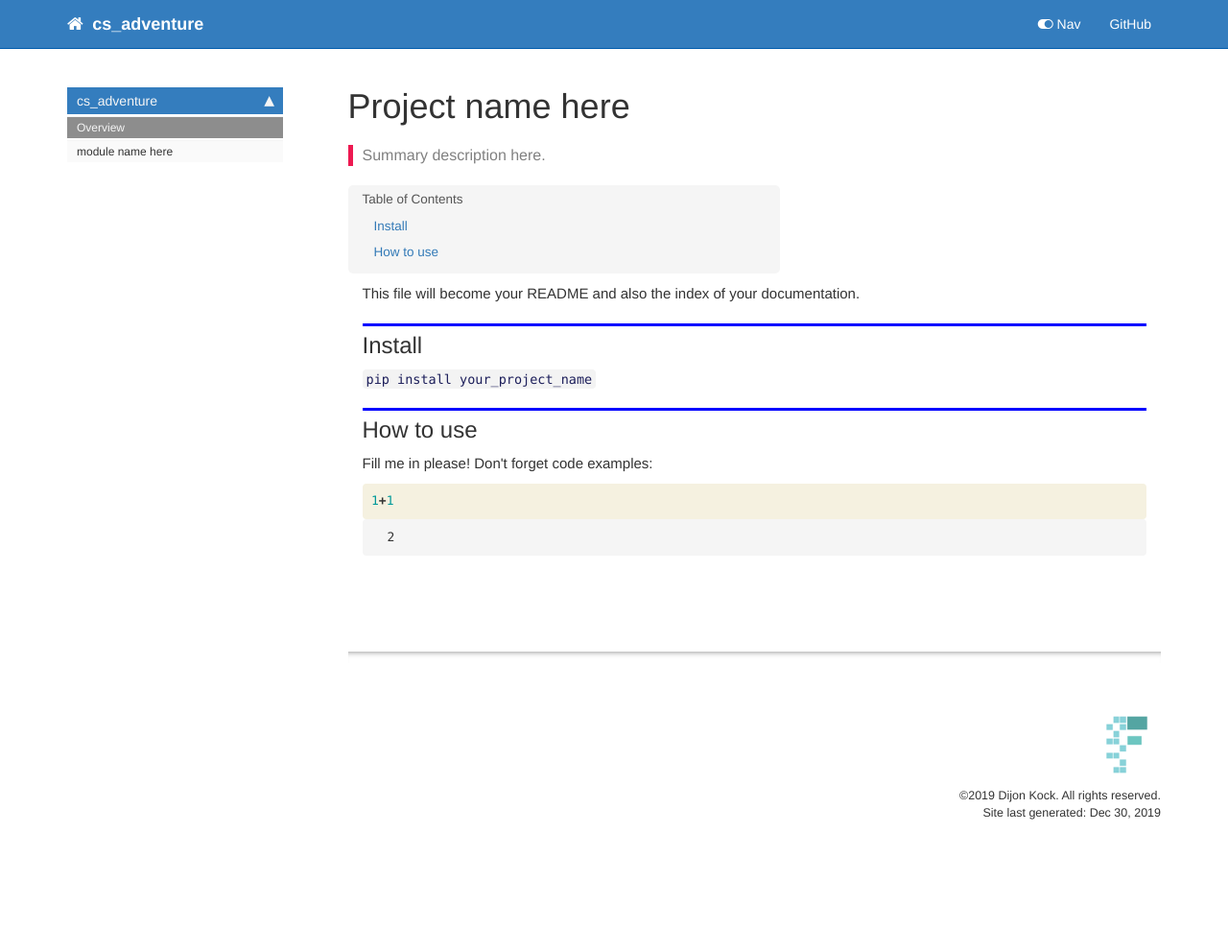
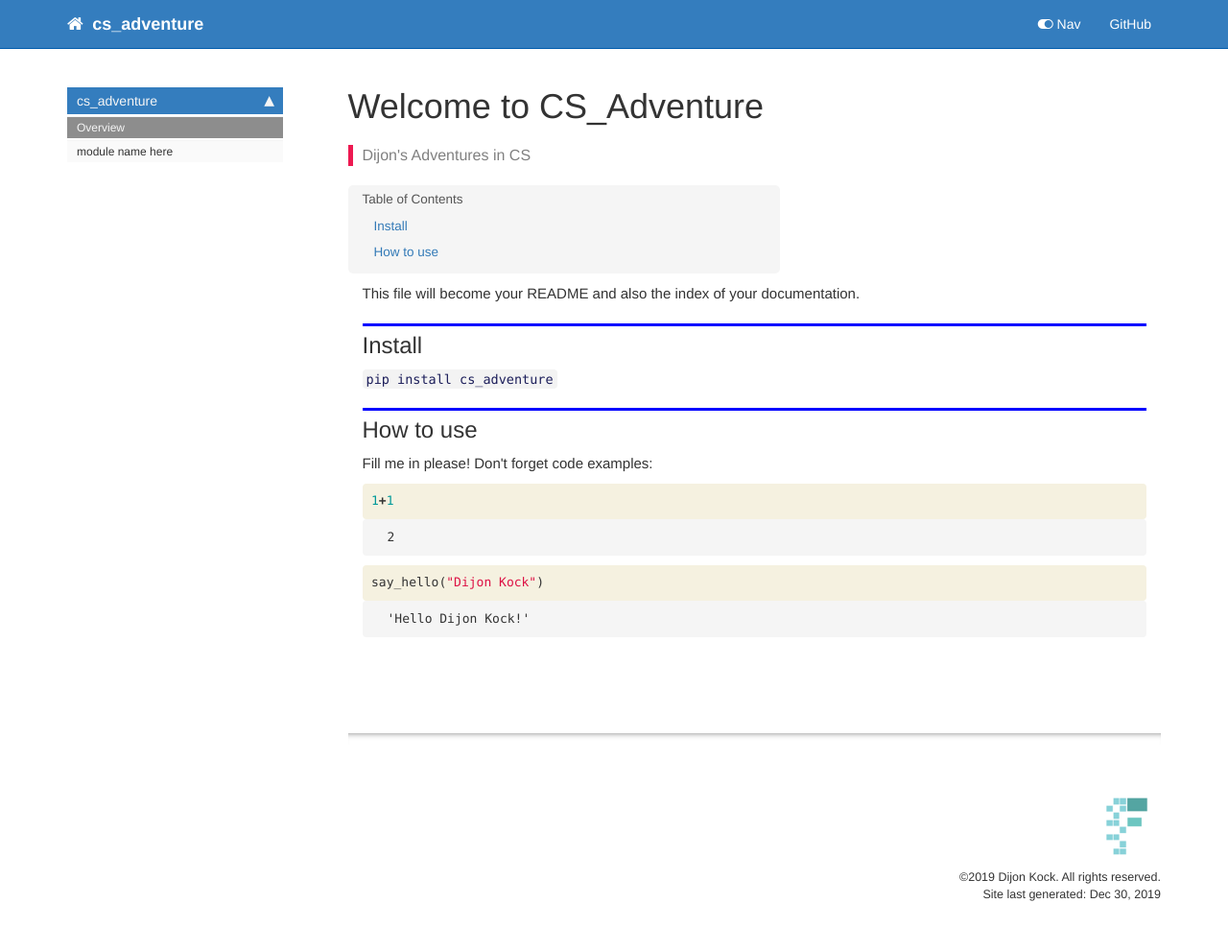
Before and after one commit to Coconuthack/effective-nbdev, a Jekyll site: the page built from docs/index.html, in a window 1280 px wide. Shown: the whole page at 96% size. Built offline with Jekyll 4.4.1, drawn with Linux system fonts in a browser that asks for light colours; nearby versions of some CDN libraries; comment, search, counter and statistics services are not loaded; before the commit the page ends 906 px from its top, so only the background shows below that.

Commit message:
fix CI detected diff between notebooks and lib

```diff
--- a/docs/index.html
+++ b/docs/index.html
@@ -1,11 +1,11 @@
 ---
 
-title: Project name here
+title: Welcome to  CS_Adventure
 
 keywords: fastai
 sidebar: home_sidebar
 
-summary: "Summary description here."
+summary: "Dijon's Adventures in CS"
 ---
 <!--
 
@@ -37,7 +37,7 @@ summary: "Summary description here."
 </div>
 <div class="cell border-box-sizing text_cell rendered"><div class="inner_cell">
 <div class="text_cell_render border-box-sizing rendered_html">
-<p><code>pip install your_project_name</code></p>
+<p><code>pip install cs_adventure</code></p>
 
 </div>
 </div>
@@ -84,4 +84,33 @@ summary: "Summary description here."
 </div>
 
 </div>
+<div class="cell border-box-sizing code_cell rendered">
+<div class="input">
+
+<div class="inner_cell">
+    <div class="input_area">
+<div class=" highlight hl-ipython3"><pre><span></span><span class="n">say_hello</span><span class="p">(</span><span class="s2">&quot;Dijon Kock&quot;</span><span class="p">)</span>
+</pre></div>
+
+    </div>
 </div>
+</div>
+
+<div class="output_wrapper">
+<div class="output">
+
+<div class="output_area">
+
+
+
+<div class="output_text output_subarea output_execute_result">
+<pre>&#39;Hello Dijon Kock!&#39;</pre>
+</div>
+
+</div>
+
+</div>
+</div>
+
+</div>
+</div>
```
Also changed, not shown: README.md, 1 other file.
